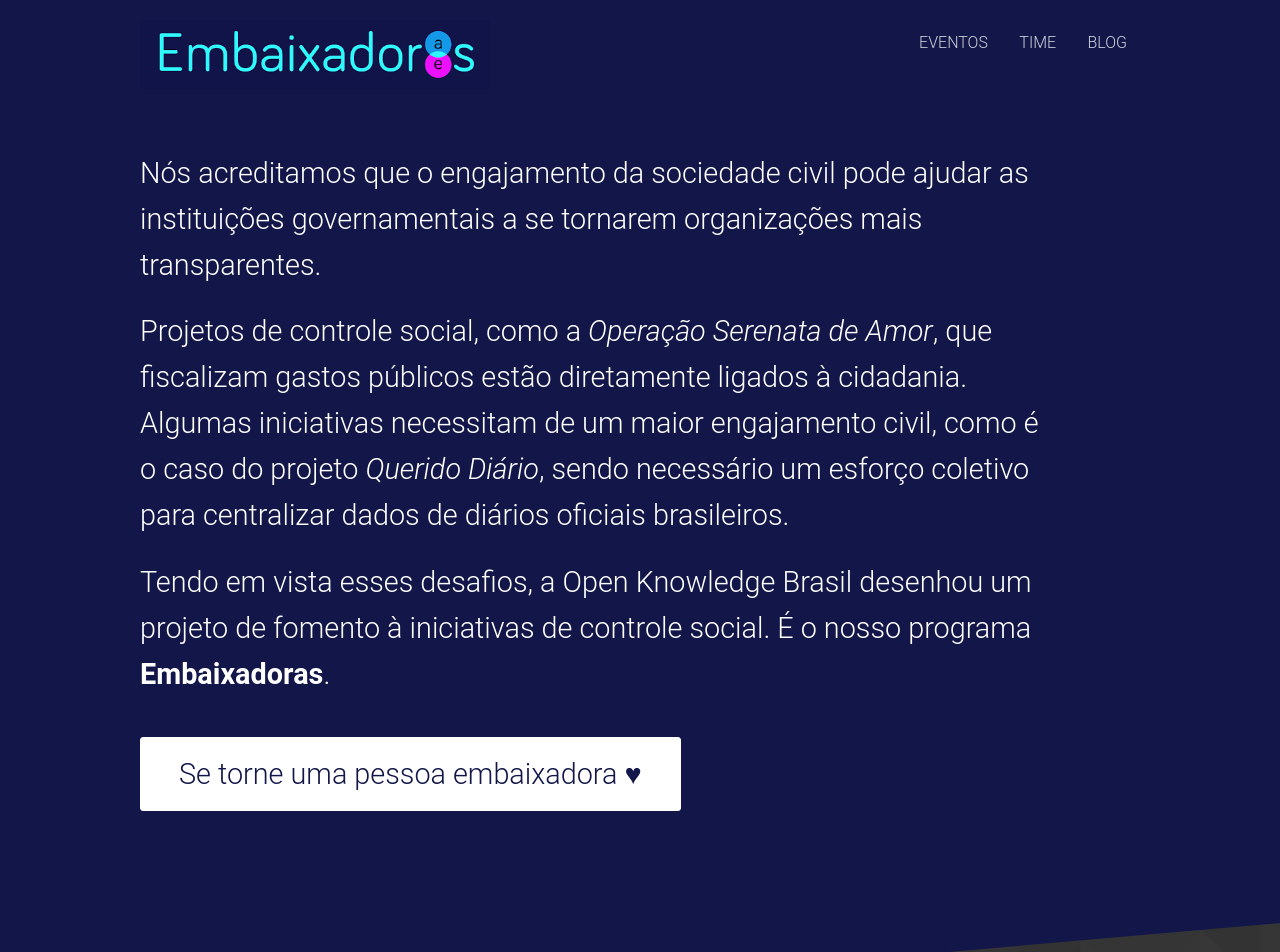
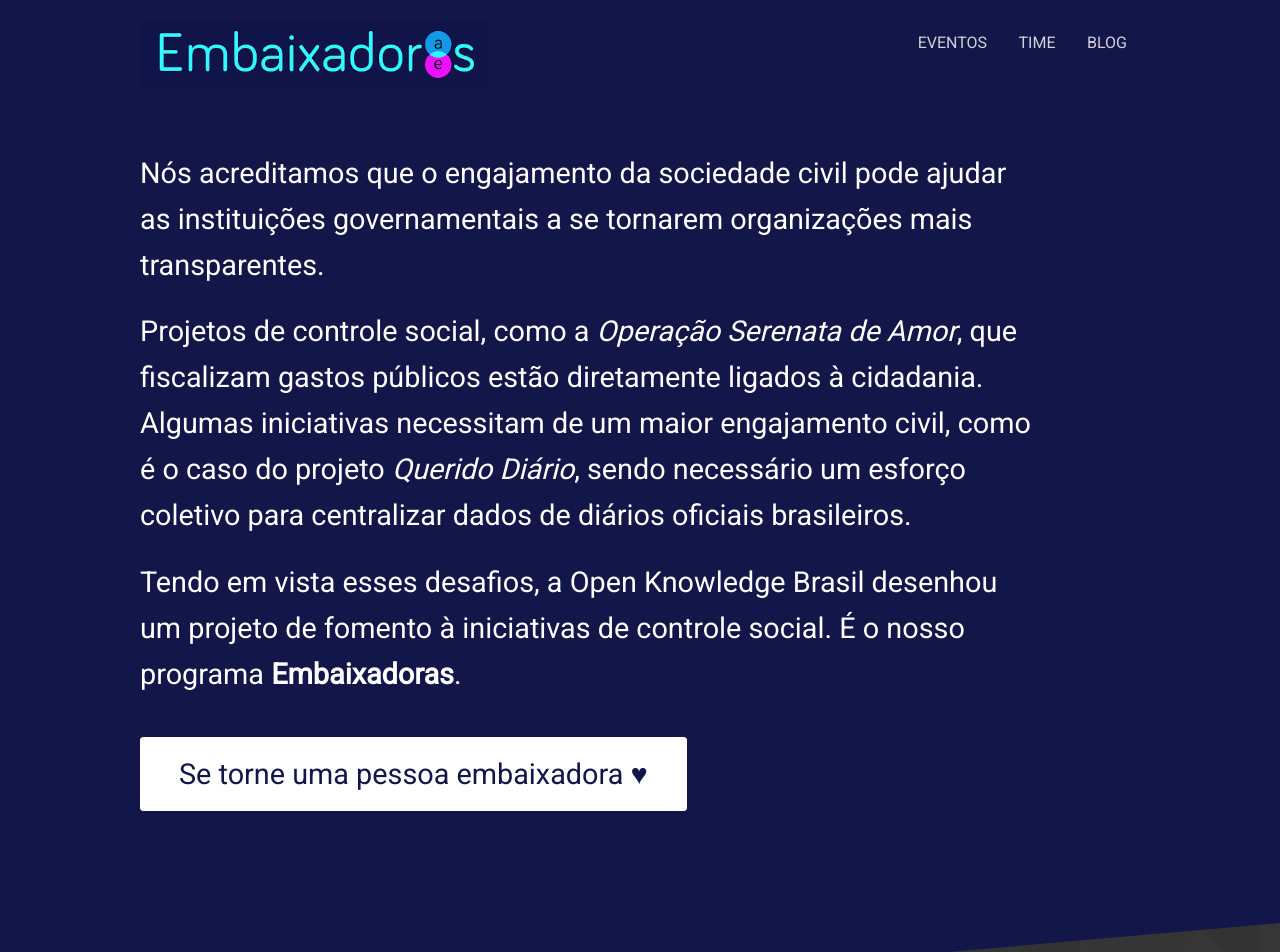
Before and after one commit to okfn-brasil/embaixadoras, a Jekyll site: the page built from index.html, in a window 1280 px wide. Shown: the top 952 px of the page. Built offline with Jekyll 4.4.1, drawn with Linux system fonts in a browser that asks for light colours.

Commit message:
inserted roboto from google fonts

```diff
--- a/_layouts/default.html
+++ b/_layouts/default.html
@@ -3,6 +3,7 @@
 <html lang="en">
 	<meta property="og:image" content="{{ site.baseurl }}/images/logos_embaixadoras_blue.png" />
 	<head>
+		<link href="https://fonts.googleapis.com/css?family=Roboto&display=swap" rel="stylesheet">
 		<meta charset="utf-8">
 		<meta name="viewport" content="width=device-width, initial-scale=1">
 
--- a/_sass/elements.scss
+++ b/_sass/elements.scss
@@ -8,7 +8,7 @@
 }
 
 body {
-	font-family: Roboto;
+	font-family: 'Roboto', sans-serif;
 }
 
 a {
```
